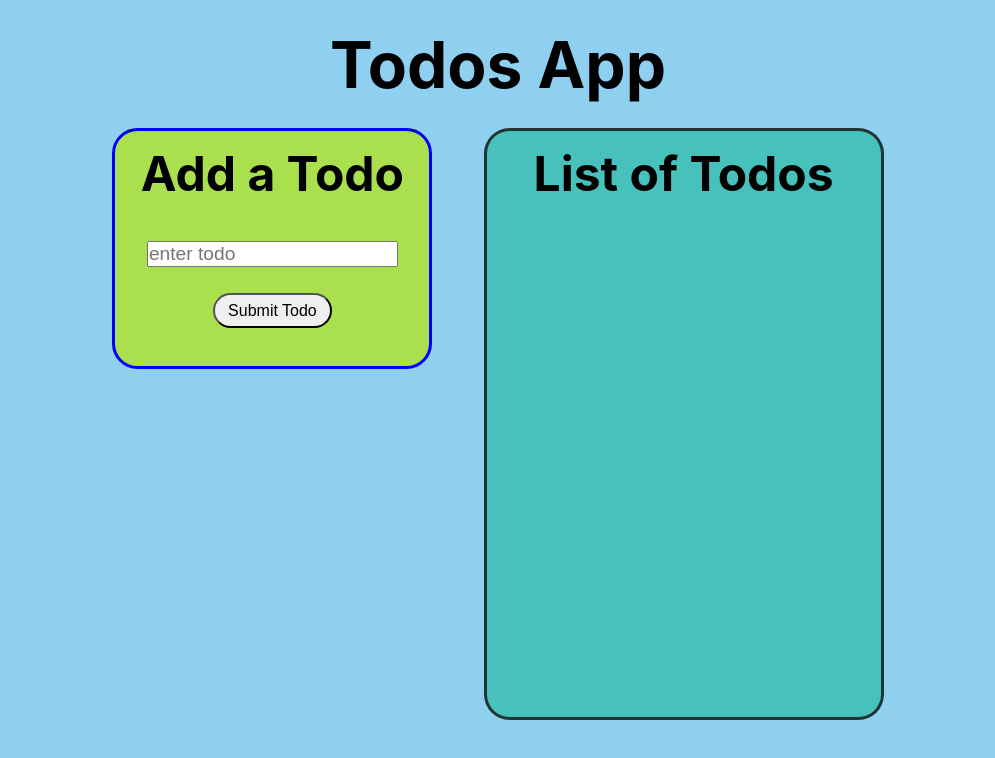
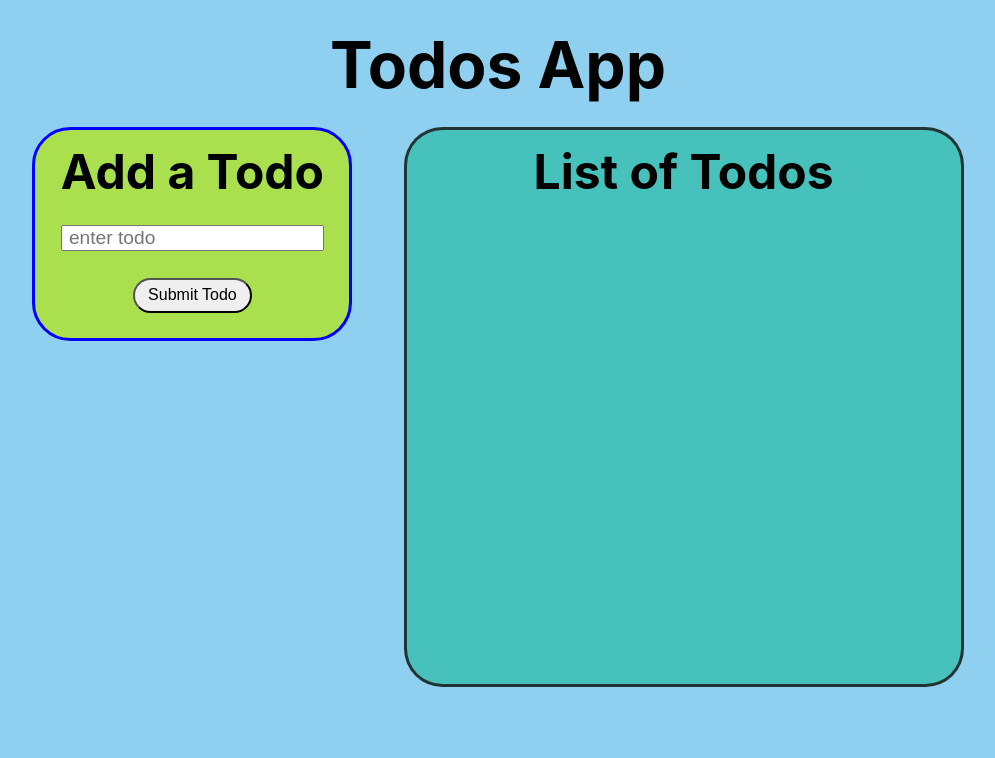
Before and after one commit to franco-ortega/demo-react-01-todos, a React (Create React App) app: page / in a window 1280 px wide. Shown: the top 758 px of the page, without its empty margins (142-1137 px from the left). Built offline with nearby package versions, Linux system fonts and the light colour scheme.

Commit message:
fine tune styling

```diff
--- a/src/components/app/App.module.css
+++ b/src/components/app/App.module.css
@@ -10,24 +10,24 @@ body {
 
 .App {
   padding: 2vw;
+  font-size: min(5vw, 2em);
+  text-align: center;
+}
+
+.App > div {
+  margin: 1rem;
   display: flex;
   flex-direction: column;
   align-items: center;
-  gap: 2vw;
-  font-size: min(5vw, 2em);
+  gap: 1.75rem;
 }
 
-.App > div {
-  display: flex;
-  flex-direction: column;
-  align-items: center;
-  gap: 1rem;
-}
-
-@media screen and (min-width: 500px) {
+@media screen and (min-width: 800px) {
   .App > div {
+    margin: 1.5rem;
     flex-direction: row;
     align-items: flex-start;
+    justify-content: center;
     gap: 4vw;
   }
 }
--- a/src/components/todos/AddTodo.module.css
+++ b/src/components/todos/AddTodo.module.css
@@ -1,6 +1,6 @@
 .AddTodo {
   border:  medium solid blue;
-  border-radius: 2vw;
+  border-radius: clamp(2rem, 3vw, 10rem);
   background: hsla(75, 80%, 50%, 0.75);
   width: clamp(15rem, 35vw, 20rem);
   padding: 1vw;
@@ -8,15 +8,16 @@
 }
 
 .AddTodo form {
-  margin: max(1vw, 2vw);
+  margin: 0.75rem;
   display: flex;
   flex-direction: column;
   align-items: center;
-  gap: max(1vw, 2vw);
+  gap: 2vw;
 }
 
 .AddTodo input {
-  font-size: max(1.5vw, 1rem);
+  padding: 0 max(5px, 0.5vw);
+  font-size: max(1.5vw, 1.2rem);
 }
 
 .AddTodo button {
--- a/src/components/todos/Todo.module.css
+++ b/src/components/todos/Todo.module.css
@@ -1,11 +1,11 @@
 .Todo {
   background: hsla(125, 40%, 30%, 0.5);
   border: thin solid black;
-  border-radius: 2vw;
+  border-radius: clamp(2rem, 3vw, 10rem);
   padding: max(0.5vw, 0.25rem) max(1vw, 0.5rem);
 
   color: hsla(90, 85%, 80%, 0.9);
-  font-size: max(1.75vw, 1.6rem);
+  font-size: 1.5rem;
   text-align: left;
 }
 
--- a/src/components/todos/TodoList.module.css
+++ b/src/components/todos/TodoList.module.css
@@ -1,21 +1,21 @@
 .TodoList {
   background: hsla(175, 50%, 50%, 0.9);
   border: medium solid hsla(10, 80%, 5%, 0.75);
-  border-radius: 2vw;
-  height: clamp(30rem, 75vh, 37rem);
-  width: clamp(15rem, 90vw, 25rem);
+  border-radius: clamp(2rem, 3vw, 10rem);
+  height: clamp(30rem, 79vh, 35rem);
+  width: clamp(15rem, 90vw, 35rem);
   padding: 1vw;
   text-align: center;
   overflow: auto;
 }
 
 .TodoList li {
-  padding: max(1vw, 0.5rem);
+  padding: 0.5rem;
 }
 
 .TodoList button {
   border-radius: 5vw;
-  margin: 0.5rem;
+  margin: 0.75rem;
   padding: max(0.5vw, 0.25rem) max(1vw, 0.75rem);
   font-size: 1rem;
 }
```
